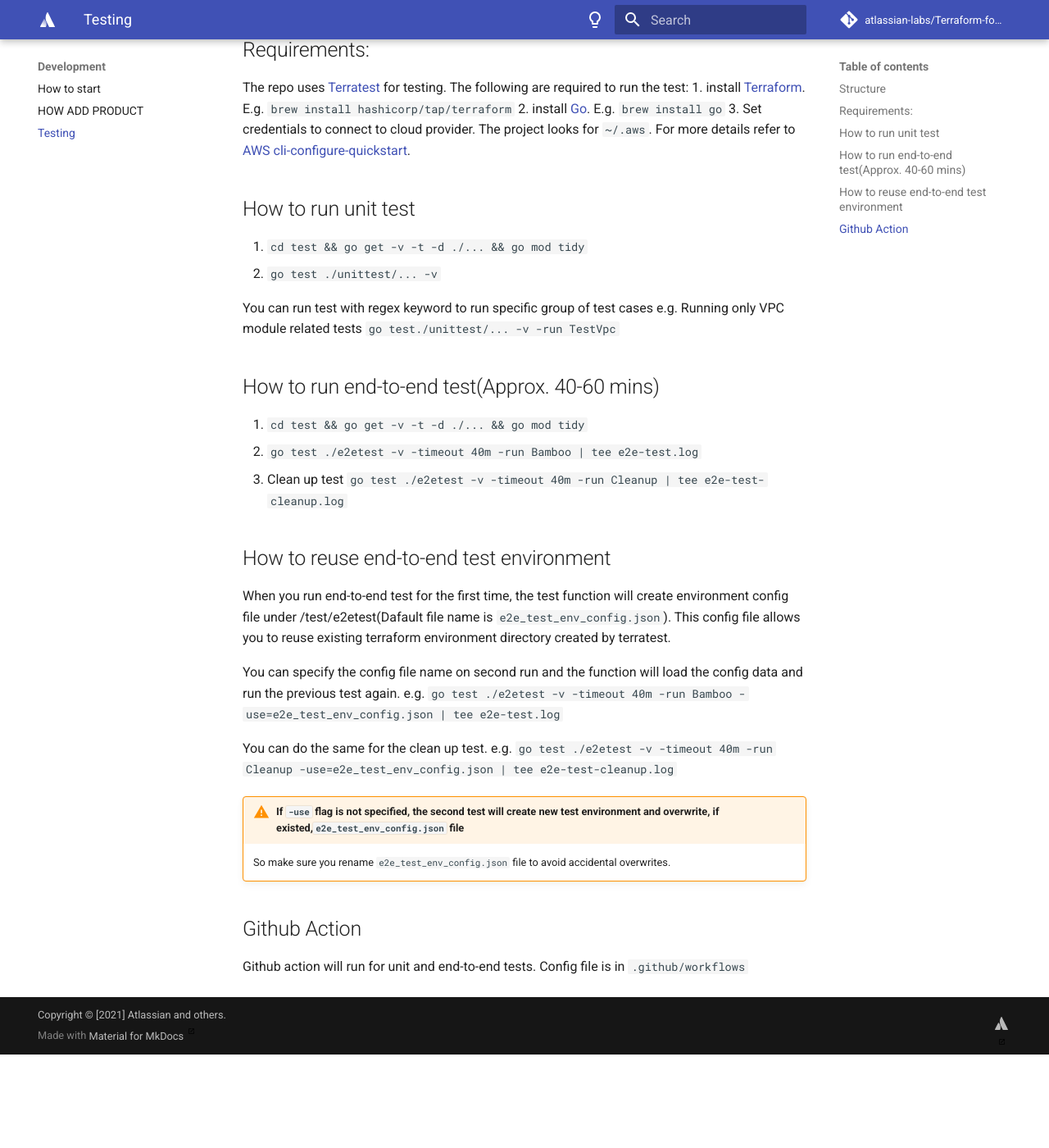
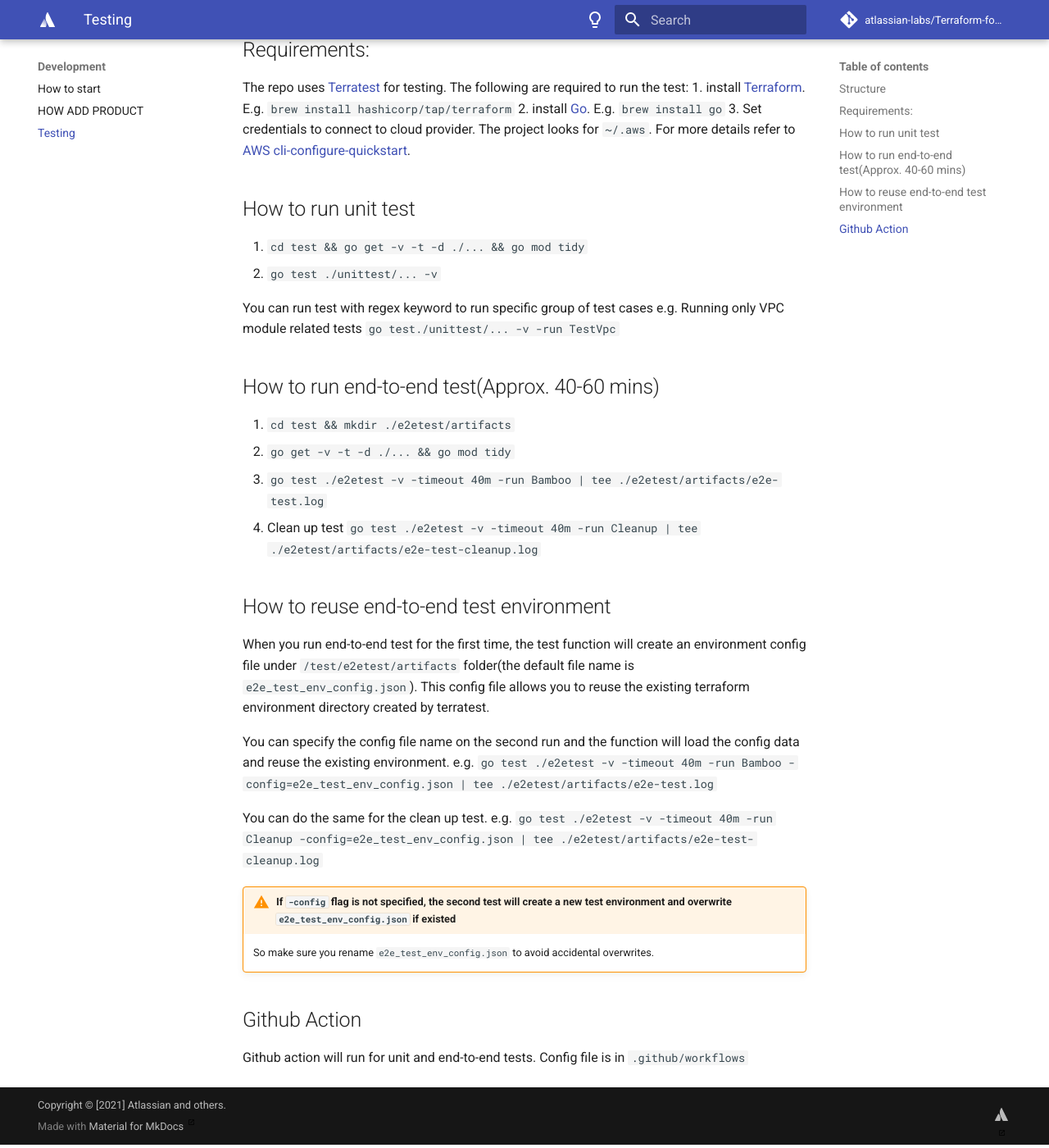
Before and after one commit to atlassian-labs/data-center-terraform, an MkDocs documentation site: the page built from docs/docs/development/HOW_TO_TEST.md, in a window 1280 px wide and 1400 px high, scrolled down 701 px. Shown: the whole window at 82% size. Built offline with MkDocs 1.6.1 and Material for MkDocs 9.7.7, drawn with Linux system fonts in a browser that asks for light colours; emoji names are drawn with the system emoji font; comment, search, counter and statistics services are not loaded; before the commit the page ends 1990 px from its top, so only the background shows below that.

Commit message:
TFKUBE-107: e2e test artifacts store under /artifacts

```diff
--- a/docs/docs/development/HOW_TO_TEST.md
+++ b/docs/docs/development/HOW_TO_TEST.md
@@ -26,22 +26,23 @@
 You can run test with regex keyword to run specific group of test cases e.g. Running only VPC module related tests `go test./unittest/... -v -run TestVpc`
 
 ## How to run end-to-end test(Approx. 40-60 mins)
-1. `cd test && go get -v -t -d ./... && go mod tidy`
-2. `go test ./e2etest -v -timeout 40m -run Bamboo | tee e2e-test.log`
-3. Clean up test `go test ./e2etest -v -timeout 40m -run Cleanup | tee e2e-test-cleanup.log`
+1. `cd test && mkdir ./e2etest/artifacts`
+2. `go get -v -t -d ./... && go mod tidy`
+3. `go test ./e2etest -v -timeout 40m -run Bamboo | tee ./e2etest/artifacts/e2e-test.log`
+4. Clean up test `go test ./e2etest -v -timeout 40m -run Cleanup | tee ./e2etest/artifacts/e2e-test-cleanup.log`
 
 
 ## How to reuse end-to-end test environment
-When you run end-to-end test for the first time, the test function will create environment config file under /test/e2etest(Dafault file name is `e2e_test_env_config.json`). This config file allows you to reuse existing terraform environment directory created by terratest.
+When you run end-to-end test for the first time, the test function will create an environment config file under `/test/e2etest/artifacts` folder(the default file name is `e2e_test_env_config.json`). This config file allows you to reuse the existing terraform environment directory created by terratest.
 
-You can specify the config file name on second run and the function will load the config data and run the previous test again.
-e.g. `go test ./e2etest -v -timeout 40m -run Bamboo -use=e2e_test_env_config.json | tee e2e-test.log`
+You can specify the config file name on the second run and the function will load the config data and reuse the existing environment.
+e.g. `go test ./e2etest -v -timeout 40m -run Bamboo -config=e2e_test_env_config.json | tee ./e2etest/artifacts/e2e-test.log`
 
 You can do the same for the clean up test.
-e.g. `go test ./e2etest -v -timeout 40m -run Cleanup -use=e2e_test_env_config.json | tee e2e-test-cleanup.log`
+e.g. `go test ./e2etest -v -timeout 40m -run Cleanup -config=e2e_test_env_config.json | tee ./e2etest/artifacts/e2e-test-cleanup.log`
 
-!!! Warning "If `-use` flag is not specified, the second test will create new test environment and overwrite, if existed,`e2e_test_env_config.json` file"
-    So make sure you rename `e2e_test_env_config.json` file to avoid accidental overwrites.
+!!! Warning "If `-config` flag is not specified, the second test will create a new test environment and overwrite `e2e_test_env_config.json` if existed"
+    So make sure you rename `e2e_test_env_config.json` to avoid accidental overwrites.
 
 ## Github Action
 Github action will run for unit and end-to-end tests.
```
Also changed, not shown: 5 other files.
